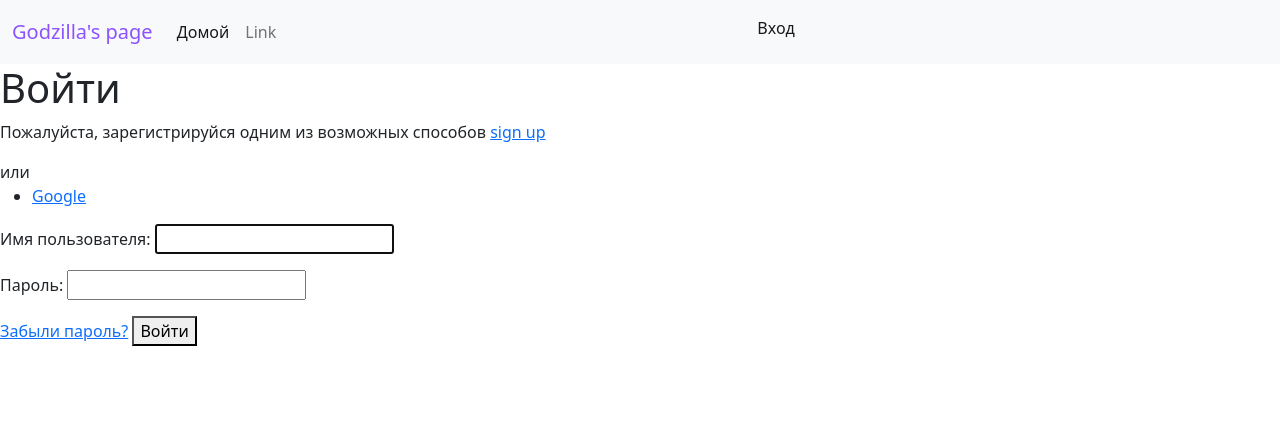
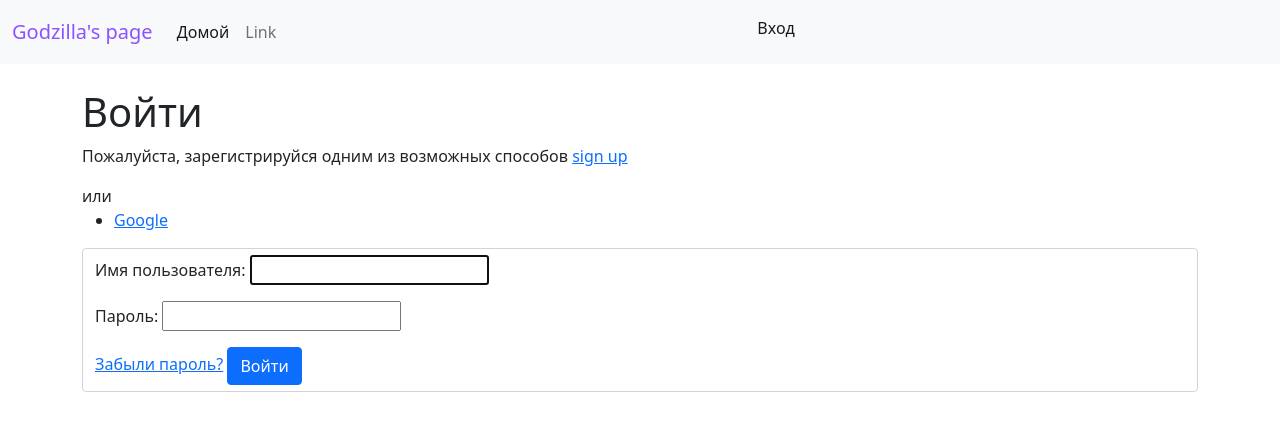
Before and after one commit to rlbk2108/Project-Template, a Django app: page /accounts/login/ in a window 1280 px wide. Shown: the top 431 px of the page. Run offline with Django 3.2, Linux system fonts and the light colour scheme; some libraries are stand-ins or nearby versions.

Commit message:
commit from CyberLab

```diff
--- a/k_django/templates/registration/login.html
+++ b/k_django/templates/registration/login.html
@@ -3,10 +3,11 @@
 {% load i18n %}
 {% load account socialaccount %}
 
-{% block head_title %}{% trans "Sign In" %}{% endblock %}
+
+{% block title %}{% trans "Sign In" %}{% endblock %}
 
 {% block content %}
-
+<div class="container mt-4">
 <h1>{% trans "Sign In" %}</h1>
 
 {% get_providers as socialaccount_providers %}
@@ -32,14 +33,15 @@
 <a href="{{ signup_url }}">sign up</a> first.{% endblocktrans %}</p>
 {% endif %}
 
-<form class="login" method="POST" action="{% url 'account_login' %}">
+<form class="form-control" class="login" method="POST" action="{% url 'account_login' %}">
   {% csrf_token %}
   {{ form.as_p }}
   {% if redirect_field_value %}
   <input type="hidden" name="{{ redirect_field_name }}" value="{{ redirect_field_value }}" />
   {% endif %}
   <a class="button secondaryAction" href="{% url 'account_reset_password' %}">{% trans "Forgot Password?" %}</a>
-  <button class="primaryAction" type="submit">{% trans "Sign In" %}</button>
+  <button class="primaryAction btn btn-primary" type="submit">{% trans "Sign In" %}</button>
 </form>
+</div>
 
 {% endblock %}
```
Also changed, not shown: db.sqlite3.
